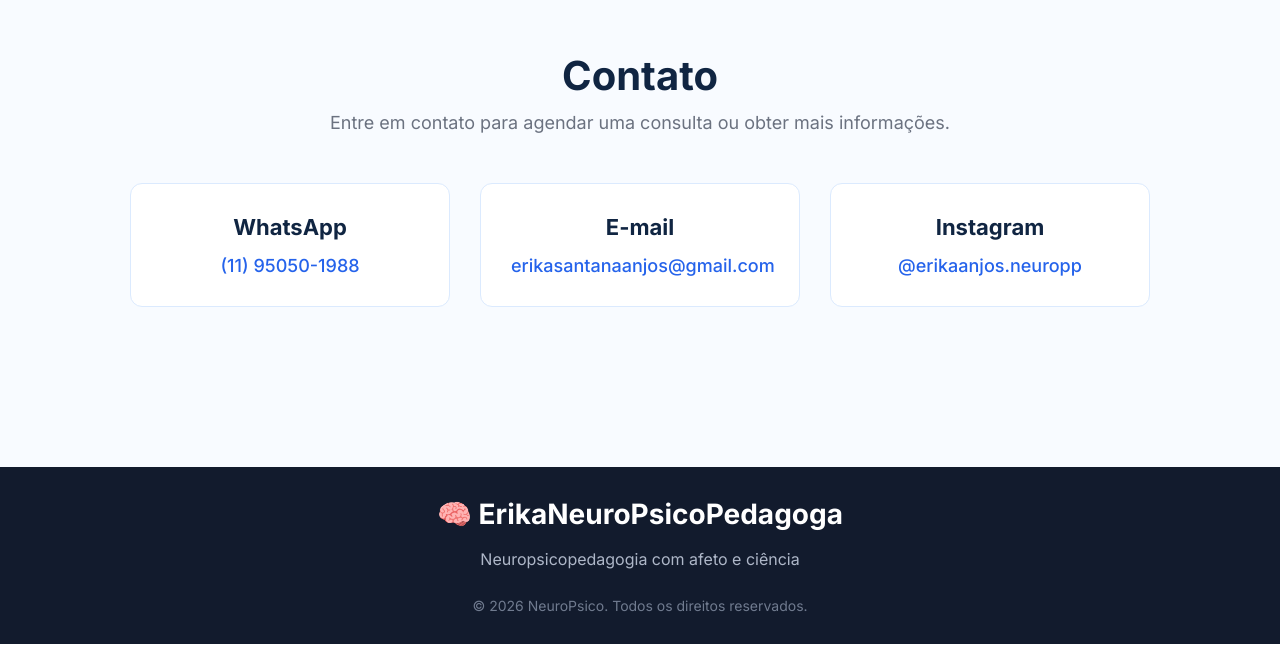
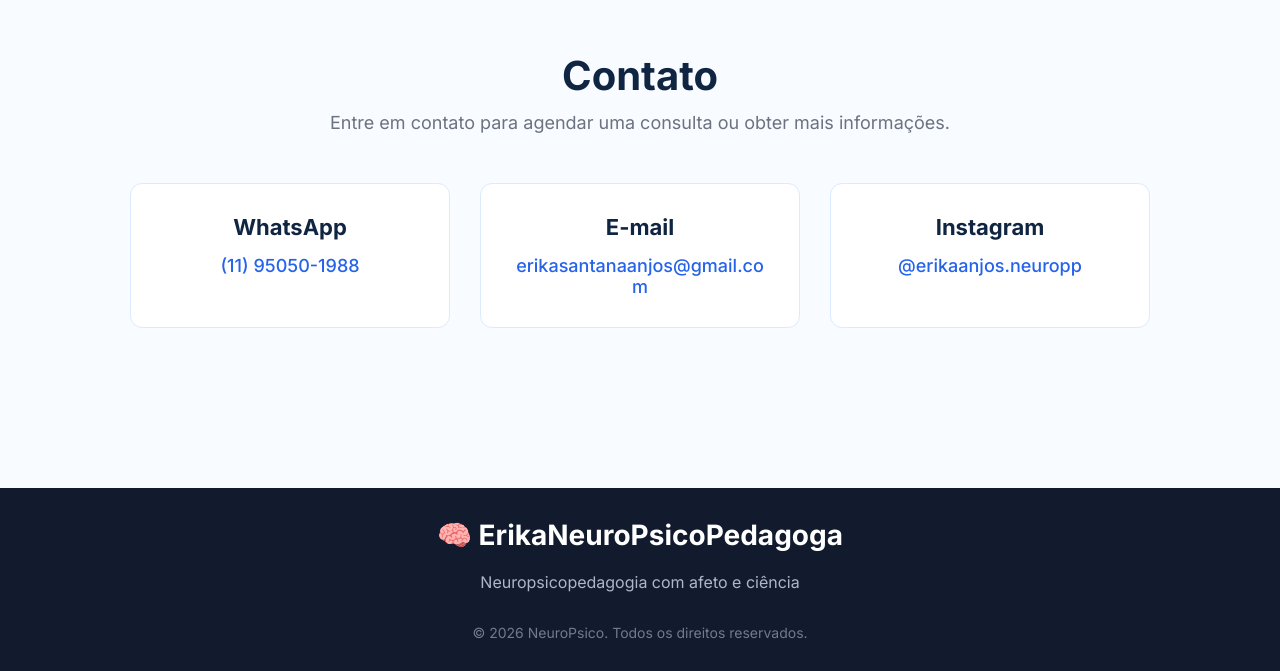
Before and after one commit to AlexandreAkkt/ErikaNeuropsicopedagoga, a React (Vite) app: page / in a window 1280 px wide. Shown: the part 4581-5252 px from the top of the page. Before the commit the page ends 5225 px from the top, so only its background shows below. Built offline with nearby package versions, Linux system fonts and the light colour scheme.

Commit message:
Adiciona responsividade e menu hamburguer

```diff
--- a/src/components/About/About.css
+++ b/src/components/About/About.css
@@ -87,7 +87,6 @@
   color: #6b7280;
 }
 
-
 @media (max-width: 768px) {
   .about {
     flex-direction: column;
--- a/src/components/Areas/Areas.css
+++ b/src/components/Areas/Areas.css
@@ -1,40 +1,42 @@
 /* Container principal da seção */
 .container {
-  max-width: 1200px; /* Largura máxima da seção */
-  margin: 0 auto; /* Centraliza na tela */
-  padding: 80px 20px; /* Espaçamento interno */
+  max-width: 1200px;
+  margin: 0 auto;
+  padding: 80px 20px;
 }
 
 /* Container do título e subtítulo */
 .container-title {
-  display: flex; /* Ativa o Flexbox */
-  flex-direction: column; /* Organiza os elementos em coluna */
-  align-items: center; /* Centraliza horizontalmente */
-  gap: 15px; /* Espaço entre o título e o texto */
-  margin-bottom: 50px; /* Distância até os cards */
-  text-align: center; /* Centraliza o texto */
+  display: flex;
+  flex-direction: column;
+  align-items: center;
+  gap: 15px;
+  margin-bottom: 50px;
+  text-align: center;
 }
 
 /* Grid dos cards */
 .areas-grid {
-  display: flex; /* Ativa o Flexbox */
-  flex-wrap: wrap; /* Permite quebrar linha */
-  justify-content: center; /* Centraliza os cards */
-  gap: 25px; /* Espaço entre eles */
+  display: flex;
+  flex-wrap: wrap;
+  justify-content: center;
+  gap: 25px;
 }
 
-
-/* Responsividade para telas menores */
+/* Responsividade */
 @media (max-width: 768px) {
   .container {
-    padding: 50px 20px;
+    padding: 60px 20px;
   }
 
   .container-title {
+    gap: 10px;
     margin-bottom: 30px;
   }
 
   .areas-grid {
-    gap: 15px;
+    flex-direction: column;
+    align-items: center;
+    gap: 20px;
   }
 }
--- a/src/components/Contact/Contact.css
+++ b/src/components/Contact/Contact.css
@@ -1,76 +1,89 @@
 /* Seção de contato */
 #contact {
-  padding: 80px 20px; /* Espaçamento em cima/baixo e nas laterais */
-  background-color: #f8fbff; /* Cor de fundo da seção */
+  padding: 80px 20px;
+  background-color: #f8fbff;
 }
 
 /* Container principal */
 #contact .container {
-  max-width: 1200px; /* Largura máxima da página */
-  margin: 0 auto; /* Centraliza o conteúdo */
+  max-width: 1200px;
+  margin: 0 auto;
 }
 
 /* Texto abaixo do título */
 .contact-title p {
-  font-size: 18px; /* Tamanho da fonte */
-  color: #6b7280; /* Cor cinza */
+  font-size: 18px;
+  color: #6b7280;
 }
 
 /* Onde ficam todos os cards */
 .contact-content {
-  display: flex; /* Ativa o Flexbox */
-  justify-content: center; /* Centraliza os cards */
-  flex-wrap: wrap; /* Quebra a linha quando necessário */
-  gap: 30px; /* Espaço entre os cards */
+  display: flex;
+  justify-content: center;
+  flex-wrap: wrap;
+  gap: 30px;
 }
 
 /* Card individual */
 .contact-card {
-  width: 320px; /* Largura do card */
-  padding: 30px; /* Espaço interno */
-
-  background-color: #ffffff; /* Fundo branco */
-
-  border: 1px solid #dbeafe; /* Borda azul bem clara */
-  border-radius: 12px; /* Deixa os cantos arredondados */
-
-  text-align: center; /* Centraliza o conteúdo */
+  width: 320px;
+  padding: 30px;
+  background-color: #ffffff;
+  border: 1px solid #dbeafe;
+  border-radius: 12px;
+  text-align: center;
+  box-sizing: border-box;
 }
 
 /* Título do card */
 .contact-card h3 {
-  color: #102542; /* Cor do texto */
-  margin-bottom: 15px; /* Espaço abaixo do título */
-  font-size: 22px; /* Tamanho da fonte */
+  color: #102542;
+  margin-bottom: 15px;
+  font-size: 22px;
 }
 
-/* Link (WhatsApp, E-mail e Instagram) */
+/* Link */
 .contact-card a {
-  color: #2563eb; /* Cor azul */
-  text-decoration: none; /* Remove o sublinhado */
-  font-size: 18px; /* Tamanho da fonte */
-  font-weight: 500; /* Deixa um pouco mais forte */
+  color: #2563eb;
+  text-decoration: none;
+  font-size: 18px;
+  font-weight: 500;
+  overflow-wrap: anywhere;
 }
 
 /* Quando passar o mouse no link */
 .contact-card a:hover {
-  text-decoration: underline; /* Apenas adiciona o sublinhado */
+  text-decoration: underline;
 }
 
-
-/* Responsividade para telas menores */
+/* Responsividade */
 @media (max-width: 768px) {
   #contact {
-    padding: 50px 20px;
+    padding: 60px 20px;
+  }
+
+  .contact-content {
+    flex-direction: column;
+    align-items: center;
+    gap: 20px;
   }
 
   .contact-card {
     width: 100%;
     max-width: 320px;
-    padding: 25px;
+    padding: 25px 20px;
   }
 
   .contact-title p {
     font-size: 16px;
+    line-height: 1.6;
+  }
+
+  .contact-card h3 {
+    font-size: 20px;
+  }
+
+  .contact-card a {
+    font-size: 16px;
   }
 }
--- a/src/components/Footer/Footer.css
+++ b/src/components/Footer/Footer.css
@@ -1,46 +1,46 @@
 /* Estilo principal do rodapé */
 .footer {
-  background: #121b2d; /* Cor de fundo azul escuro */
-  color: white; /* Cor padrão dos textos */
+  background: #121b2d;
+  color: white;
 
-  padding: 30px 3%; /* Espaçamento interno */
+  padding: 30px 3%;
 
-  display: flex; /* Organiza os elementos */
-  flex-direction: column; /* Coloca os elementos um abaixo do outro */
+  display: flex;
+  flex-direction: column;
 
-  align-items: center; /* Centraliza os elementos horizontalmente */
+  align-items: center;
 
-  text-align: center; /* Centraliza o texto */
+  text-align: center;
 
-  gap: 18px; /* Espaço entre os elementos */
+  gap: 18px;
 }
 
 /* Nome da marca */
 .footer h2 {
-  font-size: 28px; /* Tamanho do nome */
-  margin: 0; /* Remove a margem padrão */
+  font-size: 28px;
+  margin: 0;
 }
 
 /* Descrição do rodapé */
 .footer p {
-  color: #aeb7c8; /* Cor cinza azulada */
-  font-size: 16px; /* Tamanho do texto */
-  margin: 0; /* Remove a margem padrão */
+  color: #aeb7c8;
+  font-size: 16px;
+  margin: 0;
+  line-height: 1.6;
 }
 
 /* Direitos autorais */
 .footer span {
-  color: #707b8f; /* Cor cinza */
-  font-size: 14px; /* Tamanho do texto */
-  margin: 10px 0 0; /* Espaço acima */
+  color: #707b8f;
+  font-size: 14px;
+  margin: 10px 0 0;
 }
 
-
-/* Responsividade para telas menores */
+/* Responsividade */
 @media (max-width: 768px) {
   .footer {
-    padding: 25px 20px;
-    gap: 12px;
+    padding: 30px 20px;
+    gap: 14px;
   }
 
   .footer h2 {
@@ -49,9 +49,11 @@
 
   .footer p {
     font-size: 14px;
+    line-height: 1.5;
   }
 
   .footer span {
     font-size: 12px;
+    line-height: 1.5;
   }
 }
--- a/src/components/Hero/Hero.css
+++ b/src/components/Hero/Hero.css
@@ -42,7 +42,7 @@
    TÍTULO PRINCIPAL DO HERO
  */
 .hero h1 {
-  color: #102542;;
+  color: #102542;
   font-size: 35px;
   line-height: 1.1;
   margin-bottom: 24px;
@@ -129,21 +129,56 @@
 /* Responsividade para telas menores */
 @media (max-width: 768px) {
   .hero {
+    min-height: auto;
     flex-direction: column;
     text-align: center;
-    padding: 50px 20px;
+    padding: 60px 20px;
     gap: 40px;
   }
 
   .hero-content {
     width: 100%;
+    max-width: 100%;
+  }
+
+  .hero-tag {
+    font-size: 13px;
+    padding: 8px 16px;
+    margin-bottom: 20px;
+  }
+
+  .hero h1 {
+    font-size: 30px;
+    line-height: 1.2;
+    margin-bottom: 20px;
+  }
+
+  .hero p {
+    font-size: 16px;
+    line-height: 1.6;
+    margin-bottom: 25px;
+  }
+
+  .hero-buttons {
+    flex-direction: column;
+    align-items: center;
+    gap: 12px;
+  }
+
+  .button-primary,
+  .button-secondary {
+    width: 100%;
+    max-width: 280px;
+    padding: 14px 20px;
+    font-size: 16px;
   }
 
   .hero-image {
     width: 100%;
   }
 
-  .hero-buttons {
-    justify-content: center;
+  .hero-image img {
+    width: 100%;
+    max-width: 350px;
   }
 }
--- a/src/components/Services/Services.css
+++ b/src/components/Services/Services.css
@@ -2,25 +2,25 @@
 .services-header {
   display: flex;
   text-align: center;
-  margin-bottom: 60px; /* Adiciona espaço abaixo do cabeçalho */
+  margin-bottom: 60px;
 }
 
 .services-header .section-subtitle {
-  display: flex; /* Faz o elemento ocupar apenas o espaço do conteúdo e permite definir padding */
-  background-color: #dceaff; /* Define a cor de fundo */
-  color: #1757d5; /* Define a cor do texto */
-  padding: 9px 18px; /* Adiciona espaçamento interno */
-  border-radius: 30px; /* Arredonda as bordas */
-  font-size: 14px; /* Define o tamanho da fonte */
-  font-weight: 600; /* Deixa a fonte mais espessa */
-  margin-bottom: 18px; /* Adiciona espaço abaixo do subtítulo */
+  display: flex;
+  background-color: #dceaff;
+  color: #1757d5;
+  padding: 9px 18px;
+  border-radius: 30px;
+  font-size: 14px;
+  font-weight: 600;
+  margin-bottom: 18px;
 }
 
 .services-container {
-  display: flex; /* Coloca os cards lado a lado */
-  flex-wrap: wrap; /* Permite quebrar para a próxima linha */
-  justify-content: center; /* Centraliza os cards */
-  gap: 30px; /* Espaço entre os cards */
+  display: flex;
+  flex-wrap: wrap;
+  justify-content: center;
+  gap: 30px;
   max-width: 1200px;
   margin: 0 auto;
 }
@@ -33,27 +33,47 @@
 }
 
 .service-icon {
-  width: 64px; /* Define a largura */
-  height: 64px; /* Define a altura */
-  display: flex; /* Ativa o Flexbox */
-  align-items: center; /* Centraliza o conteúdo na vertical */
-  justify-content: center; /* Centraliza o conteúdo na horizontal */
-  background-color: #e6e7ff; /* Define a cor de fundo */
-  border-radius: 14px; /* Arredonda as bordas */
-  font-size: 30px; /* Define o tamanho do ícone */
-  margin-bottom: 26px; /* Adiciona espaço abaixo do ícone */
+  width: 64px;
+  height: 64px;
+  display: flex;
+  align-items: center;
+  justify-content: center;
+  background-color: #e6e7ff;
+  border-radius: 14px;
+  font-size: 30px;
+  margin-bottom: 26px;
 }
-
 
 /* Responsividade para telas menores */
 @media (max-width: 768px) {
   .services-header {
     margin-bottom: 35px;
+    justify-content: center;
+  }
+
+  .services-header .section-subtitle {
+    font-size: 13px;
+    padding: 8px 16px;
+  }
+
+  .services-container {
+    flex-direction: column;
+    align-items: center;
+    gap: 20px;
+    padding: 0 20px;
   }
 
   .service {
     width: 100%;
+    max-width: 400px;
     min-height: auto;
     padding: 25px;
   }
+
+  .service-icon {
+    width: 56px;
+    height: 56px;
+    font-size: 26px;
+    margin-bottom: 20px;
+  }
 }
```
